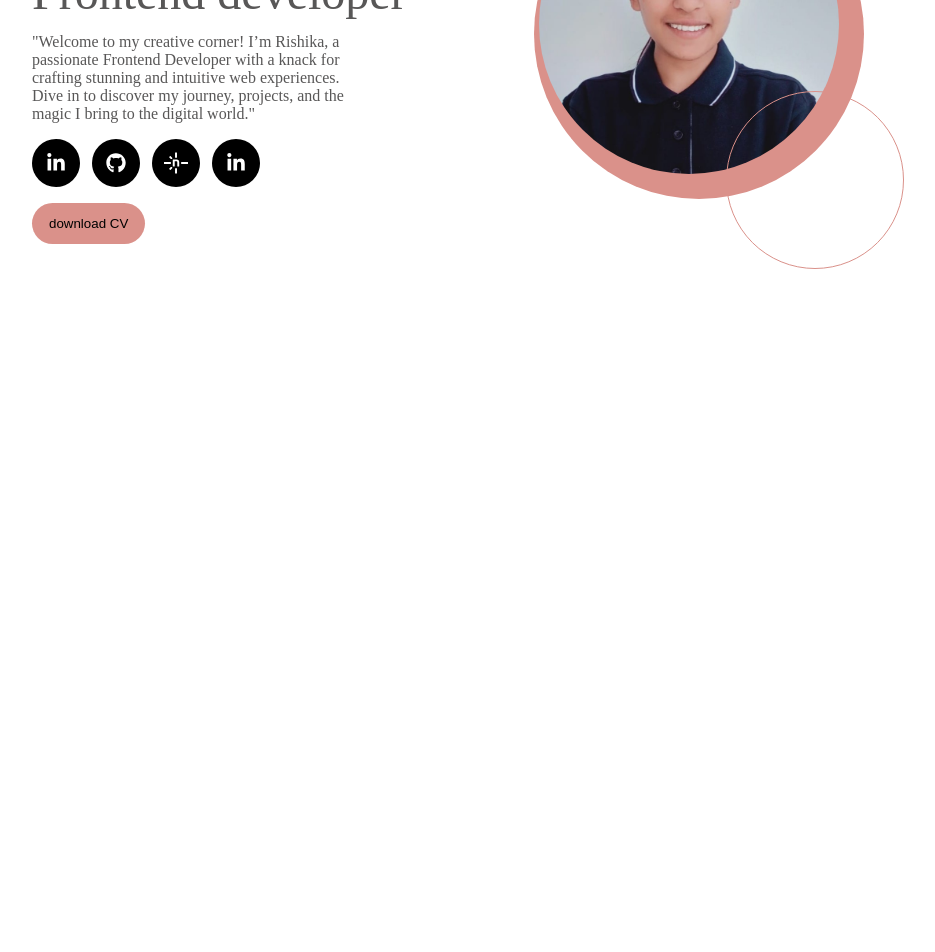
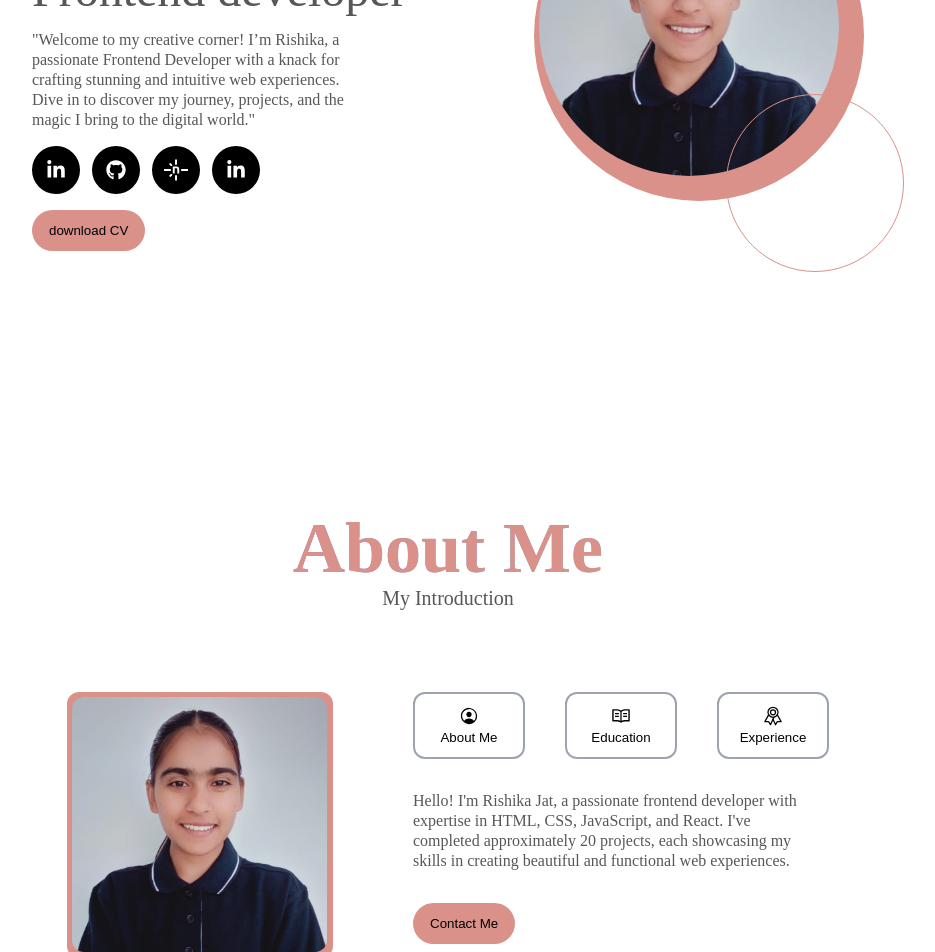
Before and after one commit to Rishika-jat/Rishika-Jat-Porfolio, a React (Vite) app: page / in a window 1280 px wide. Shown: the part 340-1292 px from the top of the page, without its empty margins (192-1127 px from the left). Before the commit the page ends 800 px from the top, so only its background shows below. Built offline with nearby package versions, Linux system fonts and the light colour scheme.

Commit message:
Make about Section

```diff
--- a/src/App.jsx
+++ b/src/App.jsx
@@ -4,7 +4,7 @@ import { FaLinkedinIn,FaGithub  } from "react-icons/fa";
 import { SiNetlify } from "react-icons/si";
 import Intro from './component/Intro';
 import ThemeToggle from './component/ThemeToggle';
-
+import About from './component/About';
 import { useDispatch, useSelector } from 'react-redux';
 
 
@@ -20,7 +20,7 @@ const App = () => {
     <>
     <ThemeToggle/>
   <Intro/>
-
+ <About/>
     </>
   )
 }
--- /dev/null
+++ b/src/component/About.jsx
@@ -0,0 +1,52 @@
+import React, { useState } from 'react'
+import { useSelector } from 'react-redux';
+import { IoPersonCircleOutline } from "react-icons/io5";
+import { AiOutlineRead } from "react-icons/ai";
+import { IoRibbonOutline } from "react-icons/io5";
+const About = () => {
+    const intialContent ="Hello! I'm Rishika Jat, a passionate frontend developer with expertise in HTML, CSS, JavaScript, and React. I've completed approximately 20 projects, each showcasing my skills in creating beautiful and functional web experiences. "
+    const changeMode = useSelector((state) => state.theme.changeMode);
+    const [content, setContent] = useState(intialContent)
+
+const handleAboutMe=()=>{
+
+    setContent(intialContent)
+}
+const handleEducation=()=>{
+    setContent("I am currently a second-year BCA student at Sant Singaji Institute. My academic journey has been enriching and has provided me with a strong foundation in computer applications and programming.")
+}
+const handleExperience =()=>{
+    setContent("I done one-month internship as a Web Developer at Singaji Software Solution, I gained experience in workplace dynamics,including teamwork and client interactions. I created and maintained responsive web applications using HTML, CSS and Wordpress. ")
+}
+
+  return (
+    <>
+      <div className='flex justify-center items-center flex-col py-16 lg:px-30 xl:px-56 md:px-20 sm:px-20 md:flex-wrap lg:flex-nowrap xl:flex-nowrap gap-20'>
+      <div className='flex justify-center items-center flex-col'>
+      <h1 className={`text-7xl bg-clip-text ${changeMode ? 'text-transparent dark-gradient-text' : 'light-heading'}`}>About Me</h1>
+      <p className=' text-xl'>My Introduction</p>
+      </div>
+      <div className='flex gap-20'>
+        <div className={`border-purple-200 w-64 h-64  flex items-center justify-center rounded-xl relative first-circle-fill ${changeMode?'image-container':'light-image-container'}`}>
+            <img src="src\assets\Rishik.jpeg" alt="" width={255} className='rounded-xl'/>
+        </div>
+        <div className='flex flex-col gap-8'>
+            <div className='flex gap-10'>
+            <button onClick={()=>handleAboutMe()} className={`flex flex-col w-28   gap-1 items-center justify-center rounded-xl px-5 py-3 ${changeMode?'border-gradient text-white bg-transparent':'bg-white text-black border-solid border-gray-400 '} `}><IoPersonCircleOutline className='text-xl'/><span>About Me</span></button>
+                <button onClick={()=>handleEducation()} className={`flex flex-col w-28    gap-1 items-center justify-center rounded-xl px-5 py-3 ${changeMode?'border-gradient bg-transparent text-white':'bg-white text-black border-solid border-gray-400 '} `}><AiOutlineRead className='text-xl'/><span>Education</span></button>
+                <button onClick={()=>handleExperience()} className={`flex flex-col w-28   gap-1 items-center justify-center rounded-xl px-5 py-3 ${changeMode?'border-gradient text-white bg-transparent':'bg-white text-black border-solid border-gray-400 '} `}><IoRibbonOutline className='text-xl'/><span>Experience</span></button>
+            </div>
+            <div>
+                <p className='w-96'>{content}</p>
+            </div>
+            <div className={`${changeMode?'image-container':'light-image-container'} w-fit rounded-3xl text-white`}>
+        <button  className='bg-transparent border-none px-3 py-2 '>Contact Me</button>
+      </div>
+        </div>
+      </div>
+      </div>
+    </>
+  )
+}
+
+export default About
--- a/src/component/Intro.jsx
+++ b/src/component/Intro.jsx
@@ -28,10 +28,10 @@ const Intro = () => {
       <p className=' text-5xl'>Frontend developer</p>
       <p className=' w-2/3'>"Welcome to my creative corner! I’m Rishika, a passionate Frontend Developer with a knack for crafting stunning and intuitive web experiences. Dive in to discover my journey, projects, and the magic I bring to the digital world."</p>
       <div className='flex gap-3'>
-      <div className={`h-12 w-12 flex items-center justify-center ${changeMode?'border-gradient  bg-transparent ':'bg-black rounded-full'}`}><button className='border-0 bg-transparent flex items-center justify-center'><FaLinkedinIn  className='icon text-xl'/></button></div>
-      <div className={`h-12 w-12 flex items-center justify-center ${changeMode?'border-gradient  bg-transparent ':'bg-black rounded-full'}`}><button className='border-0 bg-transparent flex items-center justify-center'><FaGithub  className='icon text-xl'/></button></div>
-      <div className={`h-12 w-12 flex items-center justify-center ${changeMode?'border-gradient  bg-transparent ':'bg-black rounded-full'}`}><button className='border-0 bg-transparent flex items-center justify-center'><SiNetlify  className='icon text-2xl'/></button></div>
-      <div className={`h-12 w-12 flex items-center justify-center ${changeMode?'border-gradient  bg-transparent ':'bg-black rounded-full'}`}><button className='border-0 bg-transparent flex items-center justify-center'><FaLinkedinIn  className='icon text-xl'/></button></div>
+      <div className={`h-12 w-12 flex items-center justify-center rounded-full ${changeMode?'border-gradient  bg-transparent ':'bg-black '}`}><button className='border-0 bg-transparent flex items-center justify-center'><FaLinkedinIn  className='icon text-xl'/></button></div>
+      <div className={`h-12 w-12 flex items-center justify-center rounded-full ${changeMode?'border-gradient  bg-transparent ':'bg-black '}`}><button className='border-0 bg-transparent flex items-center justify-center'><FaGithub  className='icon text-xl'/></button></div>
+      <div className={`h-12 w-12 flex items-center justify-center  rounded-full ${changeMode?'border-gradient  bg-transparent ':'bg-black'}`}><button className='border-0 bg-transparent flex items-center justify-center'><SiNetlify  className='icon text-2xl'/></button></div>
+      <div className={`h-12 w-12 flex items-center justify-center rounded-full ${changeMode?'border-gradient  bg-transparent ':'bg-black '}`}><button className='border-0 bg-transparent flex items-center justify-center'><FaLinkedinIn  className='icon text-xl'/></button></div>
 
 
     </div>
--- a/src/index.css
+++ b/src/index.css
@@ -5,7 +5,9 @@
   @apply p-0 m-0;
 }
 
-
+body{
+  line-height: 20px;
+}
 .dark-mode {
   background-color: #0f1724;
   color: white;
@@ -14,6 +16,7 @@
 .light-mode {
   background-color: white;
   color: rgb(88, 87, 87);
+
 }
 
 .circular-border-image {
@@ -42,7 +45,7 @@ h1 {
 }
 .border-gradient {
   border: 1px solid rgba(5, 122, 239, 0.323);
-  border-radius: 50%;
+
 }
 .image-container,
 .circle-fill {
```
